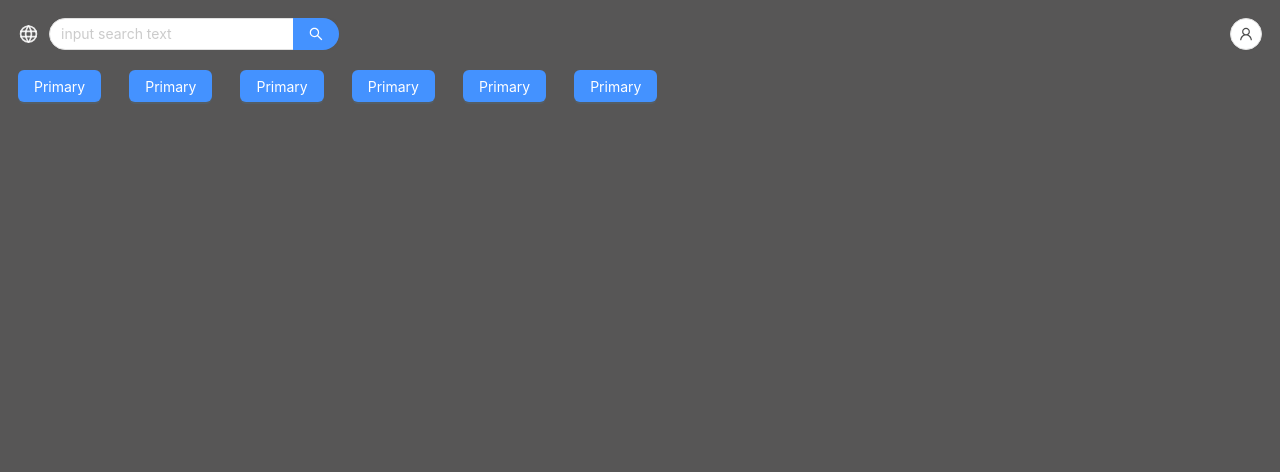
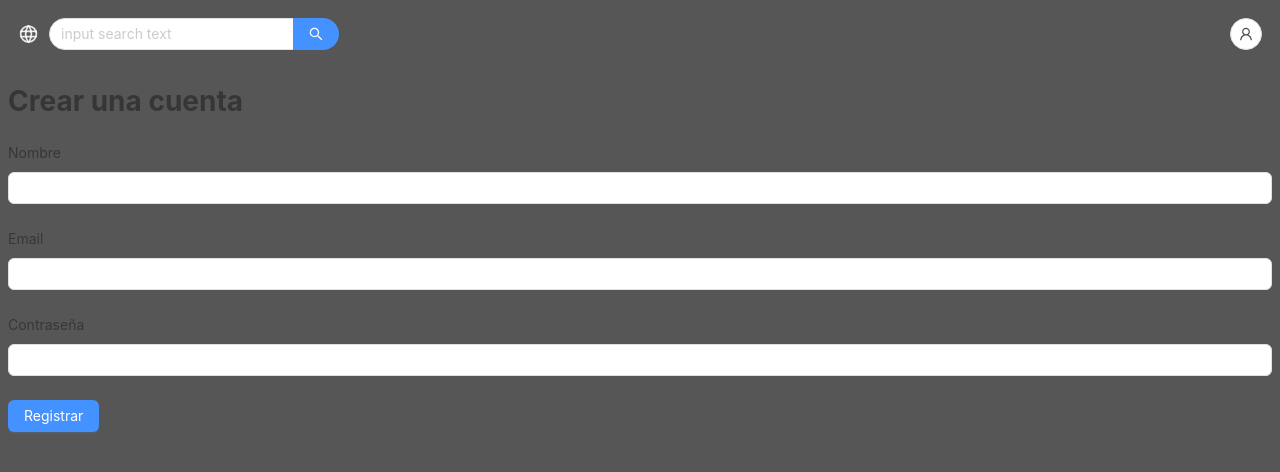
Before and after one commit to JesusHernandezP/ReportifyApp, a React (Vite) app: page /register in a window 1280 px wide. Shown: the top 472 px of the page. Built offline with nearby package versions, Linux system fonts and the light colour scheme.

Commit message:
"Adds profile button"

```diff
--- a/src/App.jsx
+++ b/src/App.jsx
@@ -7,9 +7,12 @@ import CarouselComponet from './component/Carousel'
 import Cards from './component/Cards'
 import Login from './views/Login'
 import Main from './views/Main'
-import Profile from './views/Profile'
 import Post from './views/Post'
 import Comments from './views/Comments'
+import Profile from './views/Profile'
+import Register from './views/Register'
+
+
 
 
 function App() {
@@ -17,7 +20,7 @@ function App() {
   return (
     <>
       <Navbar />
-      <ThemeButton/>
+      {/* <ThemeButton/> */}
 
       <div>
       {/* {JSON.stringify({ isAuthenticated })} */}
@@ -28,6 +31,8 @@ function App() {
         <Route path="/post" element={<Post />} />
         <Route path="/comments" element={<Comments />} />
         <Route path="/profile" element={<Profile />} />
+        <Route path="/register" element={<Register />} />
+
 
         {/* {!isAuthenticated ? <Route path="/login" element={<Login />} /> : null} */}
         {/* {!isAuthenticated ? <Route path="/profile" element={ <Profile />} /> : null}  */}
--- a/src/component/Navbar.jsx
+++ b/src/component/Navbar.jsx
@@ -15,7 +15,14 @@ const Navbar = () => {
 
   function handleClick() {
     navigate("/login");
+
   }
+  function handleClickProfile() {
+    navigate("/profile");
+
+  }
+
+
 
   return (
     <>
@@ -35,8 +42,11 @@ const Navbar = () => {
 
         <div className='nav-container_division'>
           {isAuthenticated && <ModalButton />}
-          {isAuthenticated &&  <button onClick={logout}>Cerrar Sesión</button>}
+          {/* {isAuthenticated &&  <button onClick={logout}><Route path="/profile" element={<Profile />} /></button>} */}
           <Button type="default" shape="circle" icon={<UserOutlined />} onClick={handleClick} />
+          {isAuthenticated && <Button type="default" shape="circle" icon={<UserOutlined />} onClick={handleClickProfile}  />
+}
+
         </div>
       </div>
 
--- a/src/views/Login.jsx
+++ b/src/views/Login.jsx
@@ -1,29 +1,21 @@
-import { useNavigate } from 'react-router-dom'
+import { useNavigate, Link} from 'react-router-dom'
 import useServer from '../hooks/useServer.js'
-import { Modal, Input, Button } from 'antd'
+import { Modal, Input, Button} from 'antd'
 import { EyeTwoTone, EyeInvisibleOutlined } from '@ant-design/icons'
 import React from 'react'
-
 import './Login.css'
-
-
 function Login() {
-  const { post, get } = useServer()
+  const { post } = useServer()
   const navigate = useNavigate()
-
   const handleSubmit = async e => {
-
     e.preventDefault()
     const credentials = Object.fromEntries(new FormData(e.target))
     const { data } = await post({ url: '/login', body: credentials })
-    const usr = data && await get({ url: '/profile' }) //cuando le das iniciar sesión me lleva a main que es / que es la vista principal
-    if (usr) return navigate('/') //cuando le das iniciar sesión me lleva a main que es / que es la vista principal
+    if (data) return navigate('/main') //cuando le das iniciar sesión me lleva a main que es / que es la vista principal
   }
-
   const handleCancel = () => {
     navigate("/")
   }
-
   return (
     <>
         <Modal
@@ -35,7 +27,6 @@ function Login() {
           footer={<></>}
         >
       <form onSubmit={handleSubmit} className='form-login'>
-
           <Input
             id="email"
             name="email"
@@ -44,7 +35,6 @@ function Login() {
             required
             placeholder="Email"
           />
-
           <Input.Password
             id="password"
             name="password"
@@ -54,7 +44,13 @@ function Login() {
             placeholder="Contraseña"
             iconRender={(visible) => (visible ? <EyeTwoTone /> : <EyeInvisibleOutlined />)}
           />
-            <p>¿No tienes cuenta? Registrate</p>
+           <p> ¿No tienes cuenta?
+          <Link to="/register">
+          <Button type="link">
+              Registrate
+            </Button>
+           </Link>
+              </p>
             <div className='ant-modal-footer'>
               <Button type="primary" htmlType="submit">
                 Ingresar
@@ -65,5 +61,4 @@ function Login() {
     </>
   )
 }
-
 export default Login
--- a/src/views/Main.jsx
+++ b/src/views/Main.jsx
@@ -5,12 +5,13 @@ import useAuth from '../hooks/useAuth'
 
 
 function Main() {
+
   const { isAuthenticated } = useAuth()
 
   return (
     <>
       {isAuthenticated && <p>Usuario Autenticado</p>}
-      {isAuthenticated ? <p>Usuario Autenticado</p> : <button>Iniciar sesion</button>}
+      {/* {isAuthenticated ? <p>Usuario Autenticado</p> : <button>Iniciar sesion</button>} */}
       <CarouselComponet />
       <CardsMain />
     </>
--- a/src/views/Profile.jsx
+++ b/src/views/Profile.jsx
@@ -4,9 +4,11 @@ import { Modal, Input, Button } from 'antd'
 import { EyeTwoTone, EyeInvisibleOutlined } from '@ant-design/icons'
 import React from 'react'
 import CardComments from '../component/CardComments.jsx'
+import useAuth from '../hooks/useAuth.js'
 
 
 function Perfil() {
+  const { isAuthenticated, logout } = useAuth()
 
   const { post } = useServer()
   const navigate = useNavigate()
@@ -54,10 +56,8 @@ function Perfil() {
             iconRender={(visible) => (visible ? <EyeTwoTone /> : <EyeInvisibleOutlined />)}
           />
             <div className='ant-modal-footer'>
-              <Button type="primary" htmlType="submit">
-  Guardar
+          {isAuthenticated &&  <Button type="primary" htmlType="submit" onClick={logout}>Cerrar Sesión</Button>}
 
-              </Button >
             </div>
       </form>
         </Modal>
--- /dev/null
+++ b/src/views/Register.jsx
@@ -0,0 +1,45 @@
+import { Button, Form, Input } from 'antd'
+import React from 'react'
+const MyFormItemContext = React.createContext([])
+function toArr(str) {
+  return Array.isArray(str) ? str : [str]
+}
+const MyFormItemGroup = ({ prefix, children }) => {
+  const prefixPath = React.useContext(MyFormItemContext)
+  const concatPath = React.useMemo(() => [...prefixPath, ...toArr(prefix)], [prefixPath, prefix])
+  return <MyFormItemContext.Provider value={concatPath}>{children}</MyFormItemContext.Provider>
+}
+const MyFormItem = ({ name, ...props }) => {
+  const prefixPath = React.useContext(MyFormItemContext);
+  const concatName = name !== undefined ? [...prefixPath, ...toArr(name)] : undefined
+  return <Form.Item name={concatName} {...props} />
+}
+const Register = () => {
+  const onFinish = (value) => {
+    console.log(value)
+  }
+  return (
+    <Form name="form_item_path" layout="vertical" onFinish={onFinish}>
+      <h1>
+        Crear una cuenta
+      </h1>
+      <MyFormItemGroup prefix={['user']}>
+        <MyFormItemGroup prefix={['name']}>
+          <MyFormItem name="Nombre" label="Nombre">
+            <Input />
+          </MyFormItem>
+          <MyFormItem name="Email" label="Email">
+            <Input />
+          </MyFormItem>
+        </MyFormItemGroup>
+        <MyFormItem name="Contraseña" label="Contraseña">
+          <Input />
+        </MyFormItem>
+      </MyFormItemGroup>
+      <Button type="primary" htmlType="submit">
+      Registrar
+      </Button>
+    </Form>
+  )
+  }
+export default Register
```
